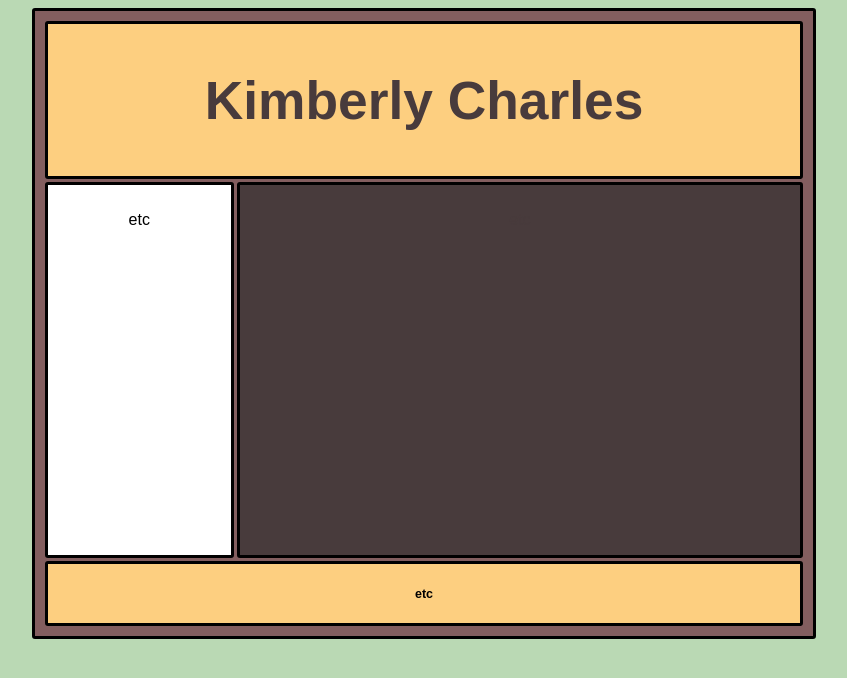
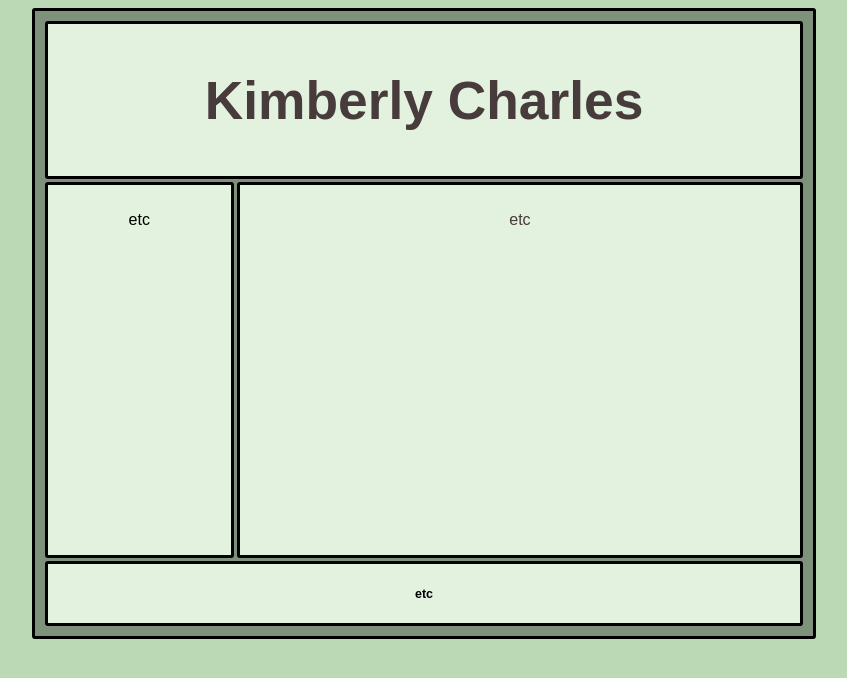
Before and after one commit to gentianopsis/kmcharles.github.io, a plain HTML site: page index.html in a window 1280 px wide. Shown: the whole page, without its empty margins (216-1063 px from the left). Drawn offline with Linux system fonts and the light colour scheme.

Commit message:
Update index.html

```diff
--- a/index.html
+++ b/index.html
@@ -16,7 +16,7 @@
   border-radius:3px;
   border-color: black;
   border-style: solid;
-  background-color: #835e5f;
+  background-color: #7e917a;
   margin: auto;
   width: 60%;
   padding: 10px;
@@ -32,7 +32,7 @@
   font-family: "Arial", Times, serif;
   border-color: black;
   font-size: 20pt;
-  background-color:#fdcf80;
+  background-color:#e2f2df;
   color: #483b3c;
   border-style: solid;
 }
@@ -43,7 +43,7 @@
   font-family: "Arial", Georgia, serif;
   border-color: black;
   border-style: solid;
-  background-image: url(back02.gif);
+  background-color: #e2f2df;
 }
 .container .content {
   grid-area: content;
@@ -51,7 +51,7 @@
   font-family: "Arial", Times, serif;
   border-color: black;
   color: #483b3c;
-  background-color: #483b3c;
+  background-color: #e2f2df;
   border-style: solid;
   overflow-y:auto;
   height: 350px;
@@ -63,7 +63,7 @@
   border-color: black;
   border-style: solid;
   font-size: 8pt;
-  background-color: #fdcf80;
+  background-color: #e2f2df;
 }
     </style>
   </head>
```
